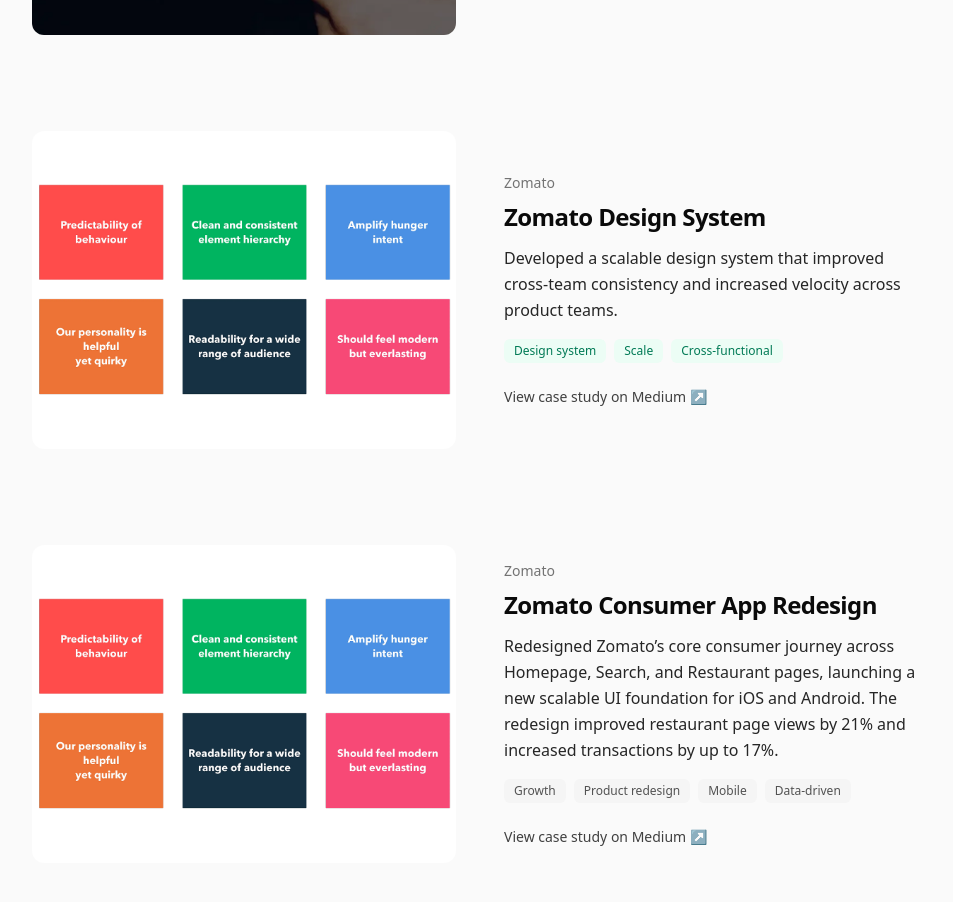
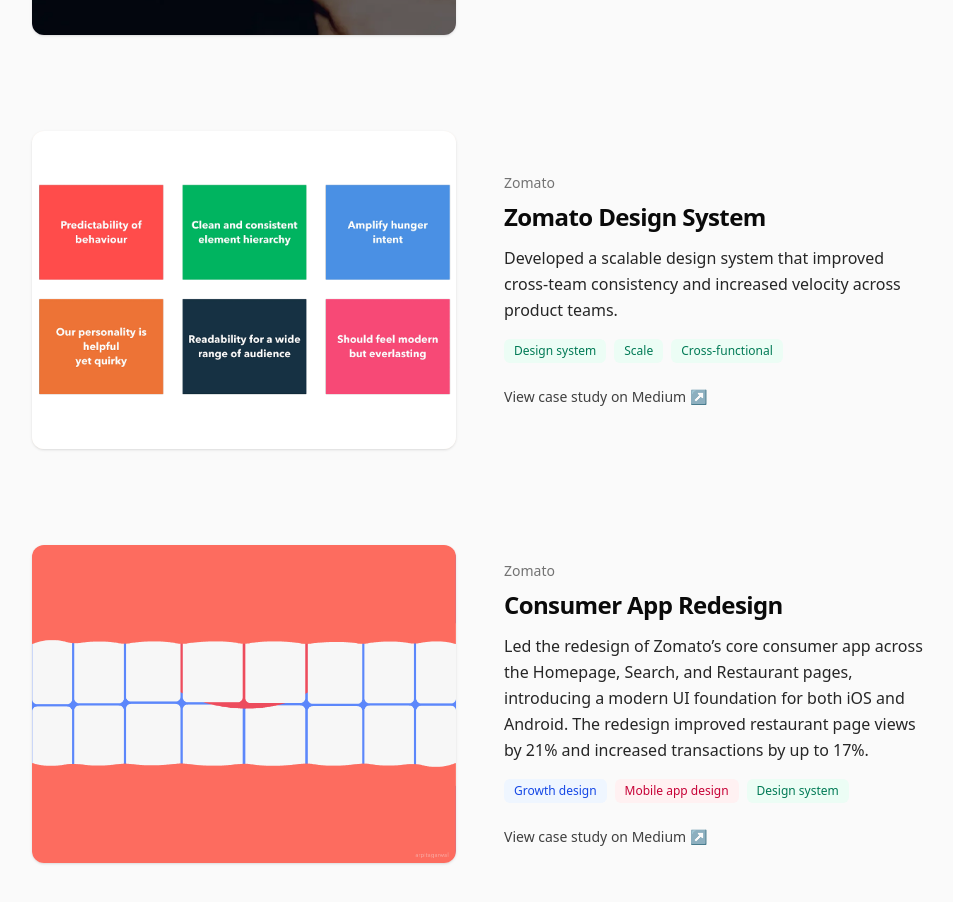
Before and after one commit to Kanika08/kanika-portfolio, a Next.js app: page /work in a window 1280 px wide. Shown: the part 1422-2324 px from the top of the page, without its empty margins (160-1113 px from the left). Built offline with nearby package versions, Linux system fonts and the light colour scheme.

Commit message:
Update Zomato redesign description and GIF

```diff
--- a/app/work/page.tsx
+++ b/app/work/page.tsx
@@ -95,12 +95,11 @@
     type: "external",
     href: "https://medium.com/prototypr/the-new-zomato-app-c4ce5e5a9a7c",
     product: "Zomato",
-    title: "Zomato Consumer App Redesign",
+    title: "Consumer App Redesign",
     summary:
-      "Redesigned Zomato’s core consumer journey across Homepage, Search, and Restaurant pages, launching a new scalable UI foundation for iOS and Android. The redesign improved restaurant page views by 21% and increased transactions by up to 17%.",
-    tags: ["Growth", "Product redesign", "Mobile", "Data-driven"],
-    image: "/images/cover_zomato_design_system.png",
-    imageBg: "bg-[#FFF1E6] dark:bg-neutral-900",
+      "Led the redesign of Zomato’s core consumer app across the Homepage, Search, and Restaurant pages, introducing a modern UI foundation for both iOS and Android. The redesign improved restaurant page views by 21% and increased transactions by up to 17%.",
+    tags: ["Growth design", "Mobile app design", "Design system"],
+    image: "/videos/cover_zomato_redesign.gif",
     cta: "View case study on Medium ↗",
   },
 ];
@@ -140,13 +139,13 @@
               <article className="grid md:grid-cols-2 gap-8 md:gap-12 items-center">
                {/* Image container */}
 <div
-                  className={`relative aspect-[4/3] rounded-xl overflow-hidden ${study.imageBg}`}
+  className={`relative aspect-[4/3] rounded-xl overflow-hidden shadow-sm ${study.imageBg || ""}`}
 >
   {study.image && (
     <img
       src={study.image}
       alt="Case study cover"
-                      className="w-full h-full object-cover"
+      className="absolute inset-0 w-full h-full object-cover"
     />
   )}
 </div>
```
Lines whose indentation alone changed are shown as unchanged.
